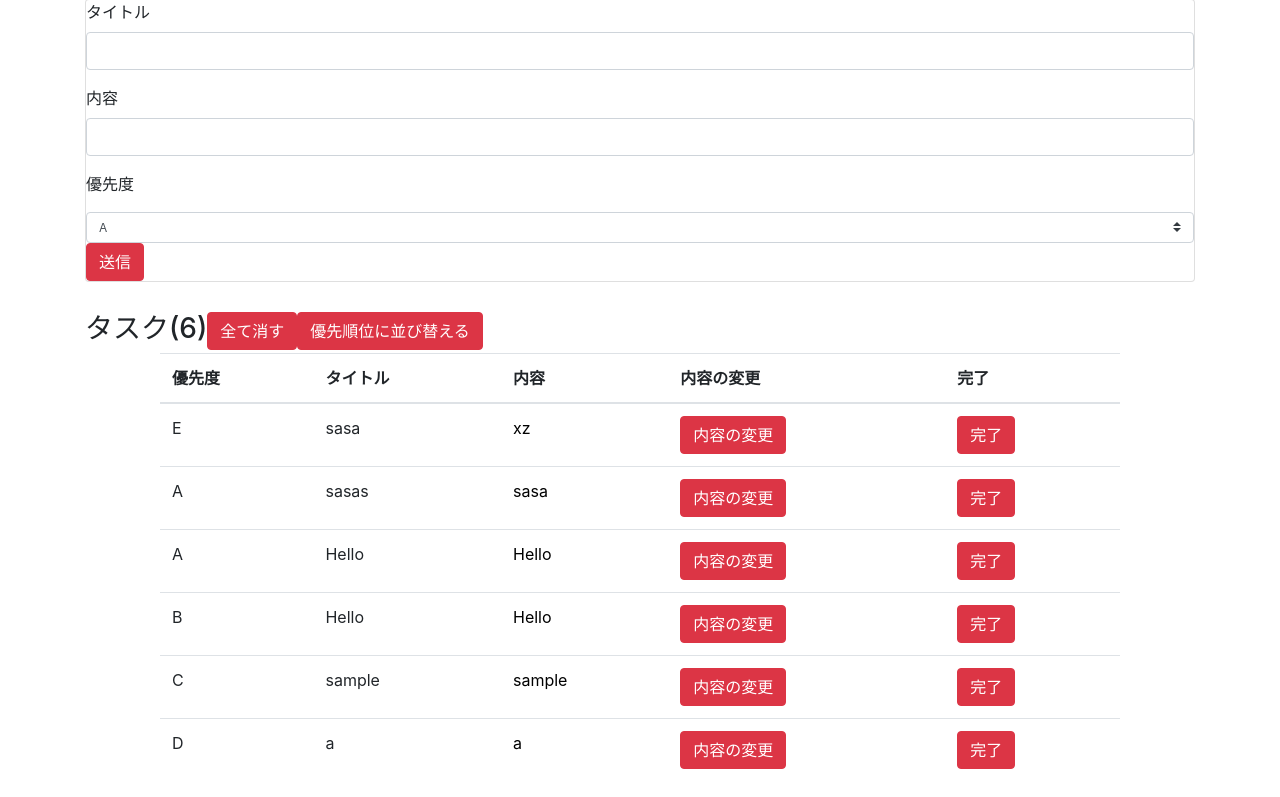
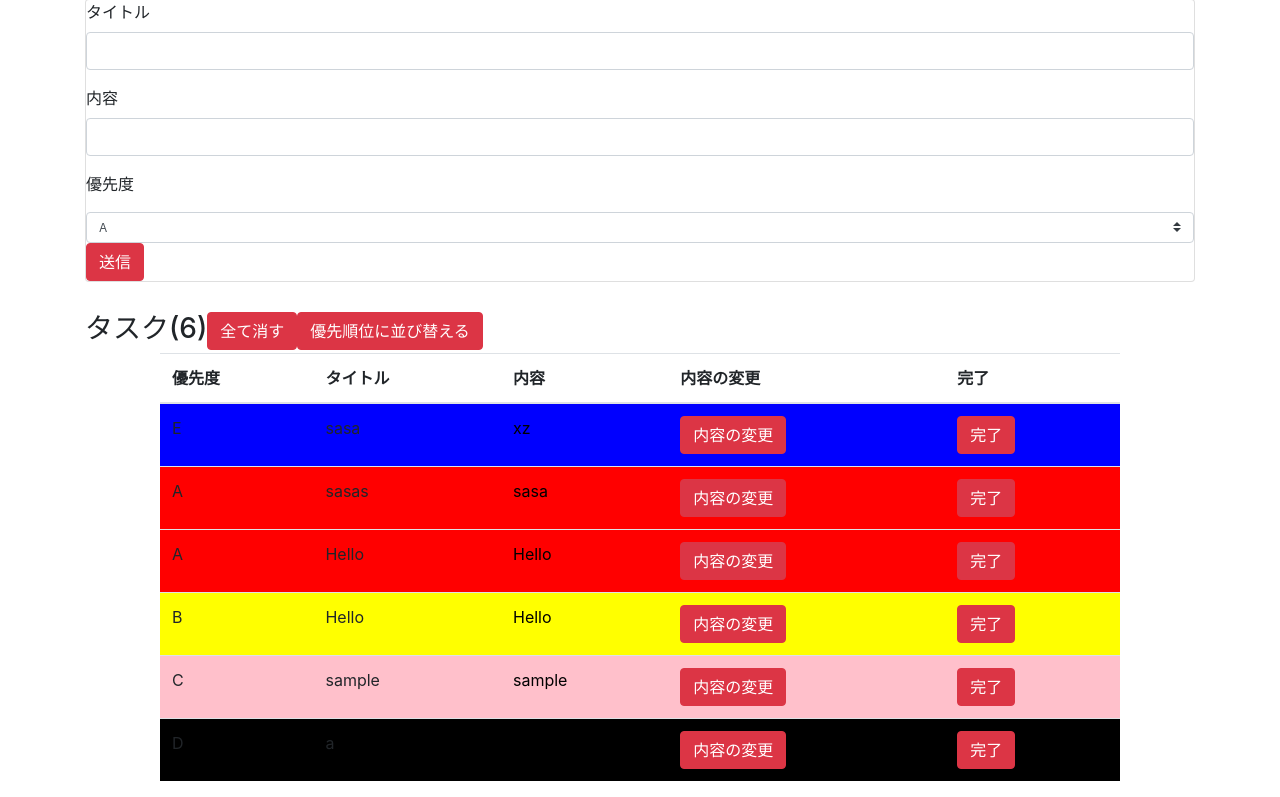
Before and after one commit to nakagawa333/Todo, a Flask app: page / in a window 1280 px wide. Shown: the part 43-840 px from the top of the page. Run offline with Flask 2, Linux system fonts and the light colour scheme; data comes from the database, SQL or seed files in the repository; both versions use the stored data as it was after the commit; some libraries are stand-ins or nearby versions.

Commit message:
表の色を追加

```diff
--- a/TodoList/static/music.js
+++ b/TodoList/static/music.js
@@ -13,7 +13,7 @@ $(function(){
 
 	for(var i = 0; i < $(".back").length; i++){
 
-		value = $(".back :eq("+i +")").text()
+		value = $("#"+i.toString()).text()
 		if(value=='A'){
 			$(".back:eq(" + i + ")").css("background-color","red");
 		}else if(value=='B'){
@@ -21,9 +21,9 @@ $(function(){
         } else if(value == "C"){
         	$(".back:eq(" + i + ")").css("background-color","pink");
         } else if(value == "D"){
-        	$(".back:eq(" + i + ")").css("background-color","white");
+        	$(".back:eq(" + i + ")").css("background-color","black");
         } else if(value == "E"){
-        	$(".back:eq(" + i + ")").css("backgroud-color","blue");
+        	$(".back:eq(" + i + ")").css("background-color","blue");
        }
 	}
 	//	alert("Hello");
--- a/TodoList/templates/index.html
+++ b/TodoList/templates/index.html
@@ -84,7 +84,7 @@
         {% for todo in todos %}
 
         <tr class="back">
-          <td id="section">{{ todo.section }}</td>
+          <td id="{{loop.index0}}">{{ todo.section }}</td>
           <td>{{ todo.title }}</td>
           <td>
             <a href="/detail/{{todo.id}}" style="color:black;">{{ todo.content }}</a></td>
```
Also changed, not shown: TodoList/site.db, TodoList/templates/update.html (line endings or trailing spaces).
